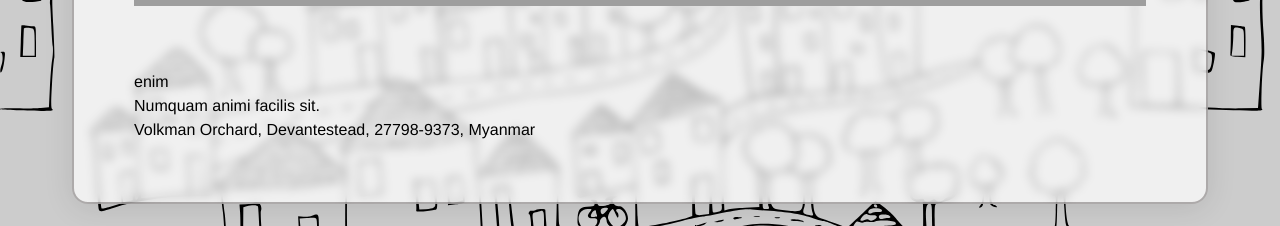
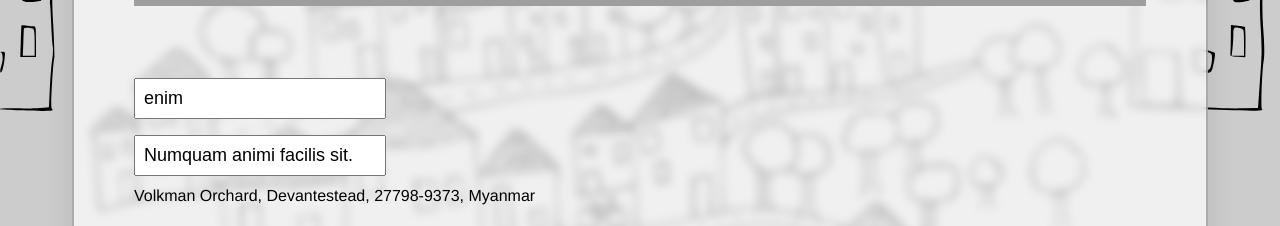
Before and after one commit to BilosNelly/mansion-mingle, a React (Create React App) app: page /property/0092385d-1492-485a-a7cd-a290fb1e851e in a window 1280 px wide. Shown: the part 671-897 px from the top of the page. Built offline with nearby package versions, Linux system fonts and the light colour scheme; grey boxes are pictures that could not be loaded.

Commit message:
Update and added edit

```diff
--- a/package.json
+++ b/package.json
@@ -6,7 +6,6 @@
     "@testing-library/jest-dom": "^5.16.5",
     "@testing-library/react": "^13.4.0",
     "@testing-library/user-event": "^13.5.0",
-    "@types/jest": "^27.5.2",
     "@types/node": "^16.18.11",
     "@types/react": "^18.0.27",
     "@types/react-dom": "^18.0.10",
--- a/src/components/PropertyListItem.tsx
+++ b/src/components/PropertyListItem.tsx
@@ -12,11 +12,11 @@ export const PropertyListItem = (props: Props) => {
     <li key={propertyDetail.id} className="homepage__list__item">
       <img src={propertyDetail.picture.url} />
       <div className="homepage__list__item__content">
-        <div key={propertyDetail.id} >
+        <div>
           <span className="homepage__list__item__title">Property title:</span>
           {propertyDetail.title}
         </div>
-        <div key={propertyDetail.id} >
+        <div>
           <span className="homepage__list__item__description">Description:</span>
           {propertyDetail.description}
         </div>
--- a/src/components/PropertyPreview.tsx
+++ b/src/components/PropertyPreview.tsx
@@ -1,3 +1,4 @@
+import { useState } from "react";
 import { useParams } from "react-router";
 
 import { IProperty } from "../typings";
@@ -8,15 +9,26 @@ interface Props {
 
 export const PropertyPreview = (props: Props) => {
   let { id } = useParams();
-  const property = props.propertyData.filter((property: any) => property.id === id)[0];
+  const property = props.propertyData.filter((property: IProperty) => property.id === id)[0];
+
+  const [title, setTitle] = useState(property.title);
+  const [description, setDescription] = useState(property.description);
+
+  const handleTitleChange = (event: React.ChangeEvent<HTMLInputElement>) => {
+    setTitle(event.target.value);
+  };
+
+  const handleDescriptionChange = (event: React.ChangeEvent<HTMLInputElement>) => {
+    setDescription(event.target.value);
+  };
 
   return (
     <div className="homepage__property__preview">
       <a  className="homepage__property__link" href='/'>{'<< Back to list of all properties'}</a>
       <img src={property.picture.url} />
       <div className="homepage__property__details">
-        <span >{property.title}</span>
-        <span >{property.description}</span>
+        <input className="homepage__property__title" type="text" value={title} onChange={handleTitleChange} />
+        <input className="homepage__property__description" type="text" value={description} onChange={handleDescriptionChange} />
         <span >
           {property.address.street}, {property.address.city}, {property.address.zipCode}, {property.address.country}
         </span>
--- a/src/styles/property.scss
+++ b/src/styles/property.scss
@@ -20,6 +20,22 @@
         line-height: 24px;
       }
 
+      &__title {
+        display: flex;
+        width: fit-content;
+        padding: 8px;
+        font-size: 18px;
+        margin: 8px 0 8px;
+      }
+
+      &__description {
+        display: flex;
+        width: fit-content;
+        padding: 8px;
+        font-size: 18px;
+        margin: 8px 0 8px;
+      }
+
       &__link {
         font-size: 18px;
         font-weight: 600px;
```
Also changed, not shown: 1 other file (tests, documents, lock files or other folders).
